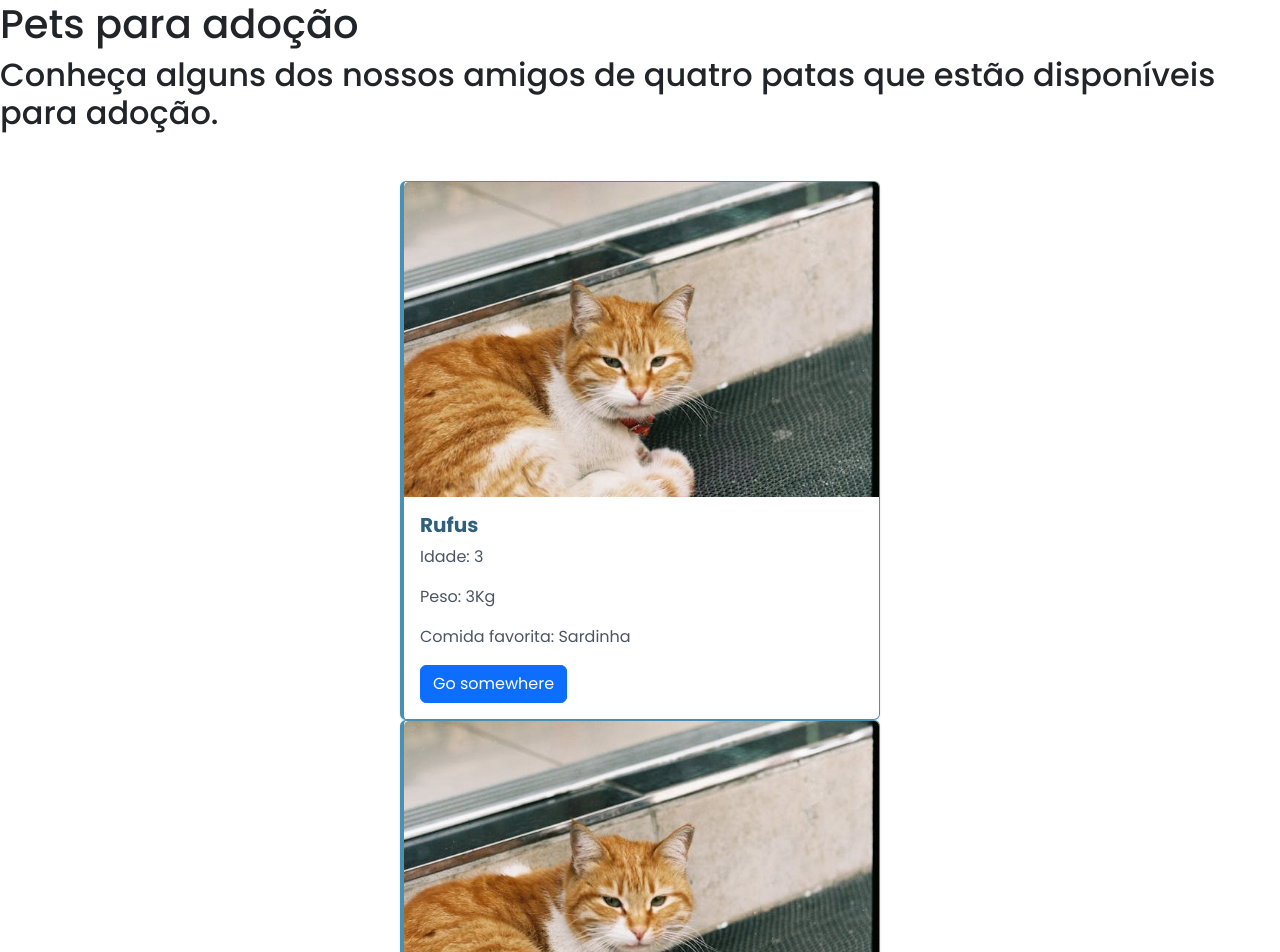
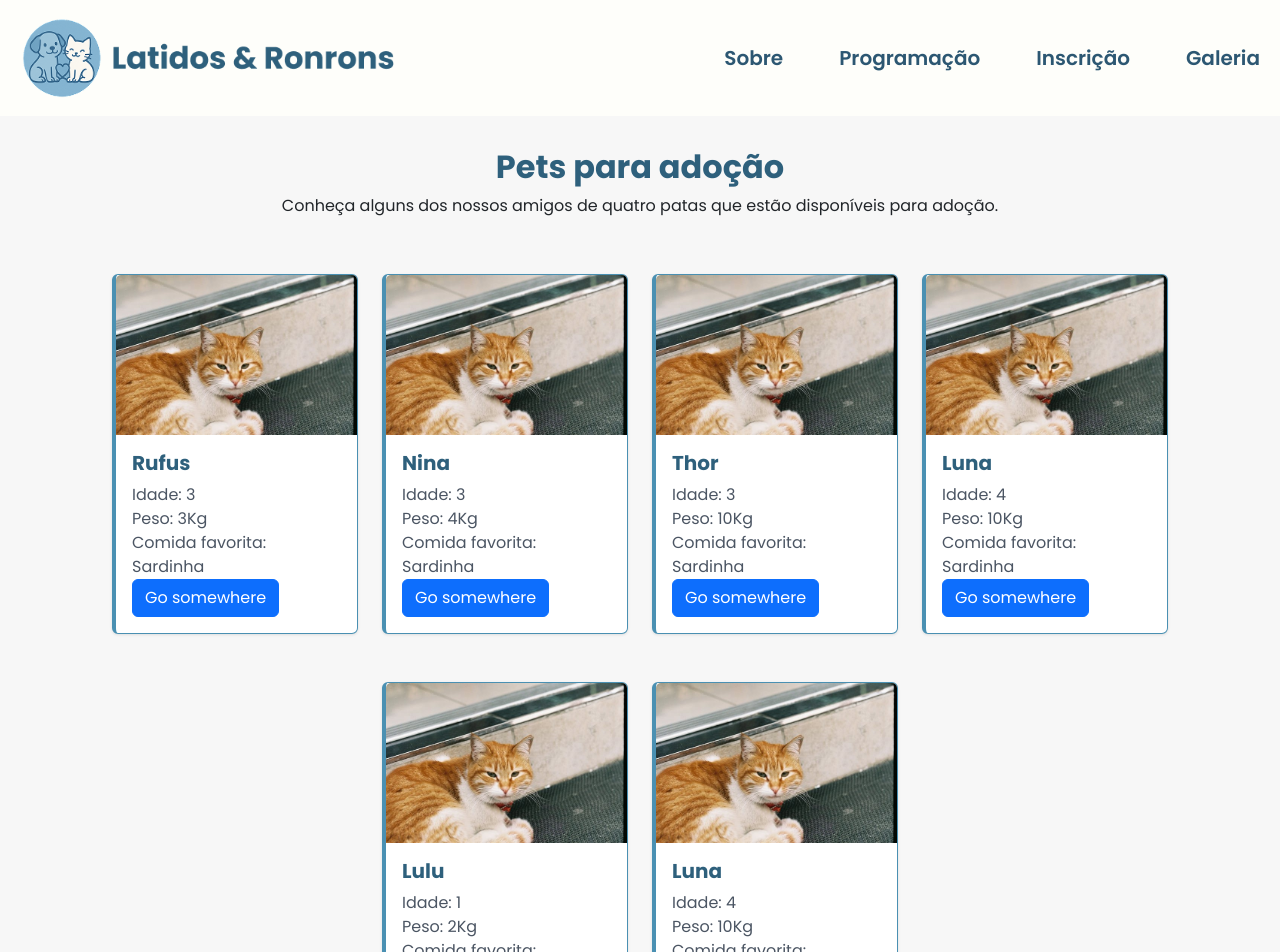
Before and after one commit to chryssstina/Adocao_de_Animais_React, a React (Vite) app in the folder Latidos_E_Ronrons/: page /adocao-de-animais in a window 1280 px wide. Shown: the top 952 px of the page. Built offline with nearby package versions, Linux system fonts and the light colour scheme.

Commit message:
Adicionando página de adoção

```diff
--- /dev/null
+++ b/Latidos_E_Ronrons/src/components/AnimalCardsForAdoption/AnimalCardForAdoption.css
@@ -0,0 +1,8 @@
+.custom-card{
+    width: 16rem !important;
+    height: auto;
+}
+
+.card-body p{
+    margin: 0px !important;
+}
--- a/Latidos_E_Ronrons/src/components/AnimalCardsForAdoption/AnimalCardsForAdoption.jsx
+++ b/Latidos_E_Ronrons/src/components/AnimalCardsForAdoption/AnimalCardsForAdoption.jsx
@@ -1,12 +1,11 @@
-
+import './AnimalCardForAdoption.css'
 
 function AnimalCardsForAdoption({ animalName, animalAge, animalWeight, favoriteFood, photo }) {
 
     return (
         <>
-            <div class="row">
-                <div class="col-sm-6 mb-3 mb-sm-0">
-                    <div class="card">
+
+            <div class="card custom-card mb-5">
                 <img src={photo} class="card-img-top" alt={animalName} />
                 <div class="card-body">
                     <h5 class="card-title">{animalName}</h5>
@@ -16,8 +15,7 @@ function AnimalCardsForAdoption({ animalName, animalAge, animalWeight, favoriteF
                     <a href="#" class="btn btn-primary">Go somewhere</a>
                 </div>
             </div>
-                </div>
-            </div>
+
         </>
 
     );
--- a/Latidos_E_Ronrons/src/data/animal_adoption_mock.js
+++ b/Latidos_E_Ronrons/src/data/animal_adoption_mock.js
@@ -33,5 +33,21 @@ export const animal_adoption = [
         animalWeight: "10Kg",
         favoriteFood: "Sardinha",
         photo: Rufus
+    },
+    {
+        id: 5,
+        animalName: "Lulu",
+        animalAge: 1,
+        animalWeight: "2Kg",
+        favoriteFood: "Sardinha",
+        photo: Rufus
+    },
+    {
+        id: 6,
+        animalName: "Luna",
+        animalAge: 4,
+        animalWeight: "10Kg",
+        favoriteFood: "Sardinha",
+        photo: Rufus
     }
 ];
--- /dev/null
+++ b/Latidos_E_Ronrons/src/pages/AnimalAdoption/AnimalAdoption.css
@@ -0,0 +1,15 @@
+.custom-title{
+    text-align: center;
+    margin-top: 1rem;
+}
+
+.custom-title h1{
+    color: var(--azul-primario);
+    font-weight: bold;
+    font-size: 2rem;
+}
+
+.animal-adoption-main{
+    background-color: var(--cinza-claro);
+    padding: 1rem 7rem;
+}
--- a/Latidos_E_Ronrons/src/pages/AnimalAdoption/AnimalAdoption.jsx
+++ b/Latidos_E_Ronrons/src/pages/AnimalAdoption/AnimalAdoption.jsx
@@ -1,44 +1,52 @@
 import { useState, useEffect } from "react";
+import './AnimalAdoption.css'
 import AnimalCardsForAdoption from "../../components/AnimalCardsForAdoption/AnimalCardsForAdoption";
 import { animal_adoption as mockData } from "../../data/animal_adoption_mock";
+import Navbar from "../../components/Navbar";
+import Footer from "../../components/Footer";
 
-function AnimalAdoption(){
+function AnimalAdoption() {
 
     const [animals, setAnimals] = useState([]);
     const [loading, setLoading] = useState(true);
 
-    useEffect(() =>{
+    useEffect(() => {
         // em 1seg, a página deixa de carregar e os dados mockados são atribuídos a animals paras serem usados
-        setTimeout(()=>{
+        setTimeout(() => {
             setAnimals(mockData);
             setLoading(false);
         }, 1000);
 
-    },[]);
+    }, []);
 
 
-    return(
+    return (
         <>
-            <main>
-                <div>
+            <Navbar />
+            <main className="animal-adoption-main">
+                <div className="custom-title">
                     <h1>Pets para adoção</h1>
-                    <h2>Conheça alguns dos nossos amigos de quatro patas que estão disponíveis para adoção.</h2>
+                    <p>Conheça alguns dos nossos amigos de quatro patas que estão disponíveis para adoção.</p>
                 </div>
-                <div>
-                    {loading ? (<p>Carregando animais disponíveis</p>) : (
-                        animals.map(animal => (
+                <div className="row custom-row-animal-adoption justify-content-center">
+                    {loading ? (
+                        <p>Carregando animais disponíveis</p>
+                    ) : (
+                        animals.map((animal) => (
+                            <div className="col-sm-6 col-md-4 col-lg-3 d-flex justify-content-center" key={animal.id}>
                                 <AnimalCardsForAdoption
-                                key={animal.id}
                                     animalName={animal.animalName}
                                     animalAge={animal.animalAge}
                                     animalWeight={animal.animalWeight}
                                     favoriteFood={animal.favoriteFood}
                                     photo={animal.photo}
                                 />
+                            </div>
                         ))
                     )}
                 </div>
             </main>
+            <Footer />
         </>
 
 
```
Lines whose indentation alone changed are shown as unchanged.
